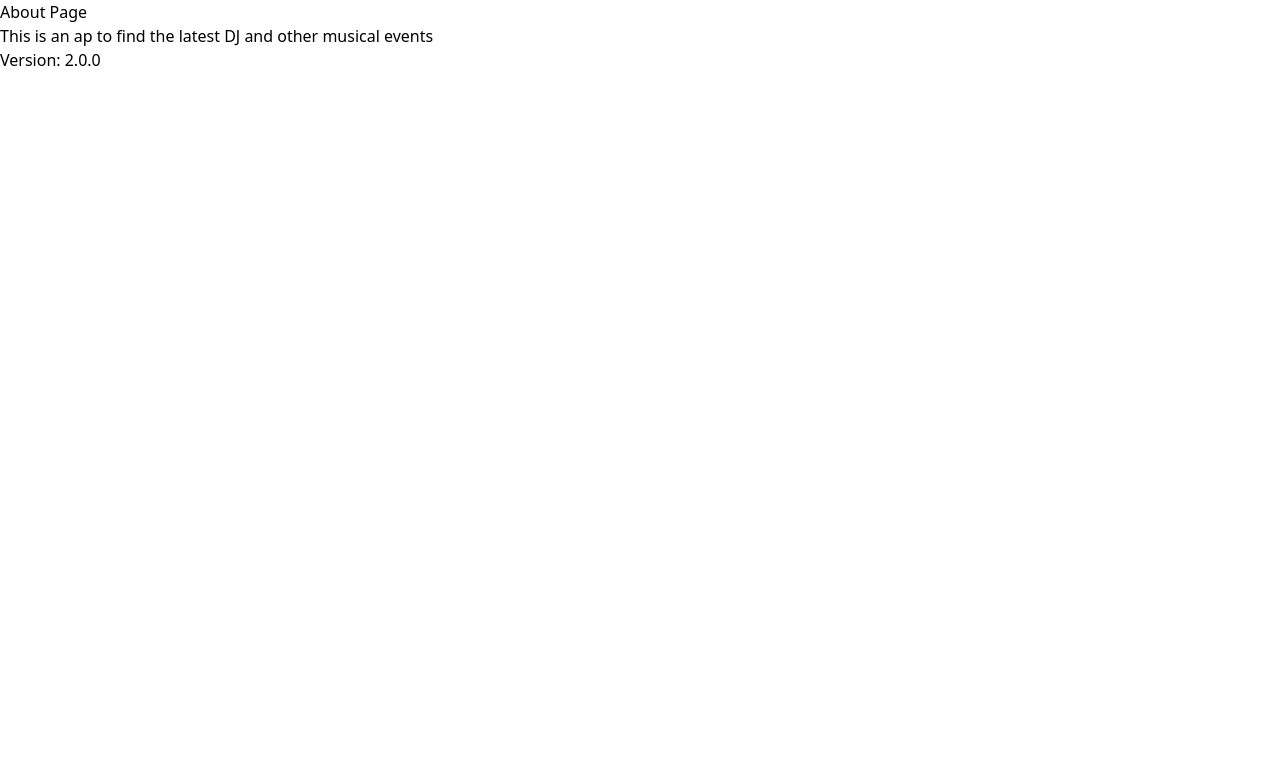
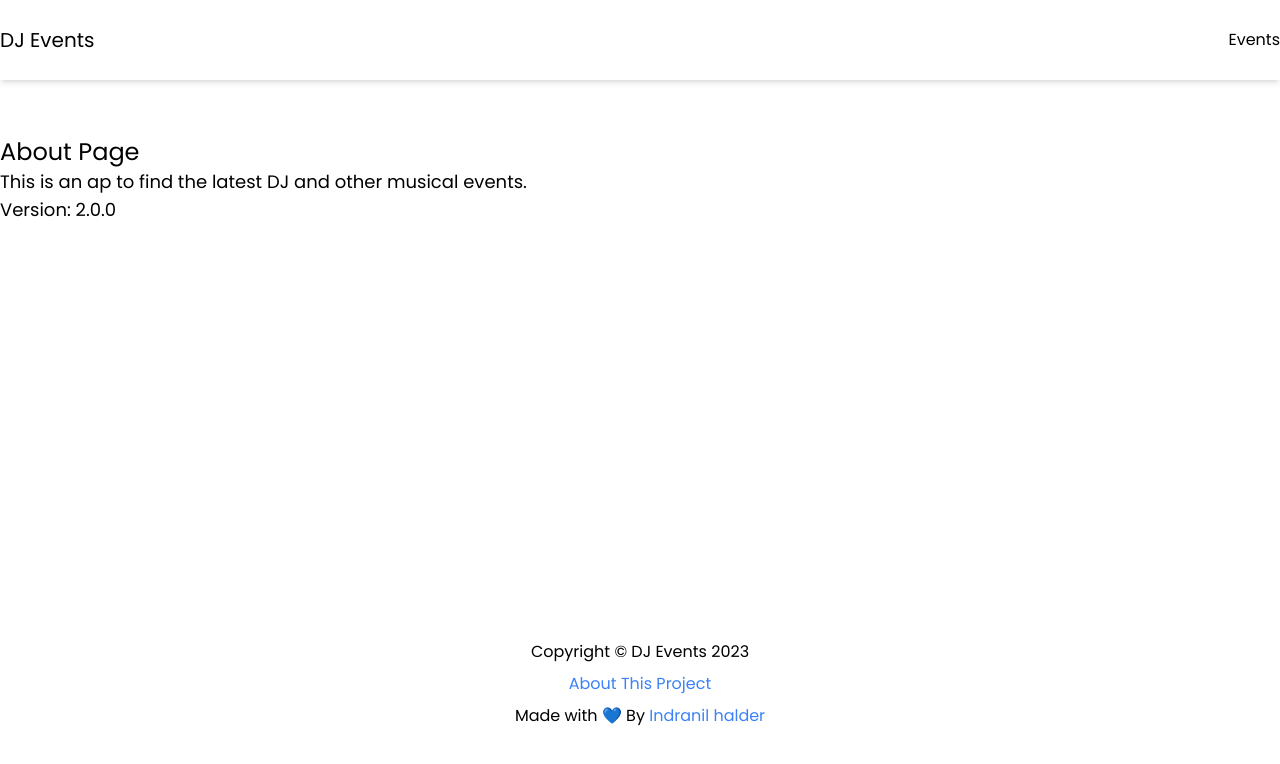
Before and after one commit to indranildeveloper/dj-events-frontend, a Next.js app: page /about in a window 1280 px wide. Shown: the top 764 px of the page. Built offline with nearby package versions, Linux system fonts and the light colour scheme.

Commit message:
Made the layout and Not Found Page

```diff
--- /dev/null
+++ b/components/Footer.js
@@ -0,0 +1,27 @@
+import Link from "next/link";
+
+const Footer = () => {
+  return (
+    <footer className="container mx-auto mt-auto py-6 flex flex-col items-center justify-center gap-2">
+      <p>Copyright &copy; DJ Events 2023</p>
+      <p>
+        <Link href="/about" className="text-blue-500">
+          About This Project
+        </Link>
+      </p>
+      <p>
+        Made with 💙 By{" "}
+        <a
+          href="https://github.com/indranildeveloper"
+          target="_blank"
+          rel="noopenner noreferrer"
+          className="text-blue-500"
+        >
+          Indranil halder
+        </a>
+      </p>
+    </footer>
+  );
+};
+
+export default Footer;
--- /dev/null
+++ b/components/Header.js
@@ -0,0 +1,30 @@
+import Link from "next/link";
+
+const Header = () => {
+  return (
+    <header className="shadow-md">
+      <div className="container mx-auto flex justify-between items-center h-20">
+        <div className="logo">
+          <Link href="/" className="text-xl transition-all hover:text-blue-500">
+            DJ Events
+          </Link>
+        </div>
+
+        <nav>
+          <ul>
+            <li>
+              <Link
+                href="/events"
+                className="transition-all hover:text-blue-500"
+              >
+                Events
+              </Link>
+            </li>
+          </ul>
+        </nav>
+      </div>
+    </header>
+  );
+};
+
+export default Header;
--- /dev/null
+++ b/components/Layout.js
@@ -0,0 +1,26 @@
+import Head from "next/head";
+import Header from "./Header";
+import Footer from "./Footer";
+
+const Layout = ({ title, keywords, description, children }) => {
+  return (
+    <div>
+      <Head>
+        <title>{title}</title>
+        <meta name="description" content={description} />
+        <meta name="keywords" content={keywords} />
+      </Head>
+      <Header />
+      <div className="container mx-auto mt-14 min-h-[60vh]">{children}</div>
+      <Footer />
+    </div>
+  );
+};
+
+Layout.defaultProps = {
+  title: "DJ Events | Find the hottest parties",
+  description: "Find the latest DJ and other musical events",
+  keywords: "music, dj, edm, events",
+};
+
+export default Layout;
--- a/package.json
+++ b/package.json
@@ -17,6 +17,7 @@
     "postcss": "^8.4.21",
     "react": "18.2.0",
     "react-dom": "18.2.0",
+    "react-icons": "^4.7.1",
     "tailwindcss": "^3.2.4"
   }
 }
--- /dev/null
+++ b/pages/404.js
@@ -0,0 +1,24 @@
+import Link from "next/link";
+import { FaExclamationTriangle, FaArrowLeft } from "react-icons/fa";
+import Layout from "@/components/Layout";
+
+const NotFoundPage = () => {
+  return (
+    <Layout title="Page Not Found">
+      <div className="flex flex-col gap-8 items-center justify-center">
+        <h1 className="text-9xl flex items-center gap-8">
+          <FaExclamationTriangle className="text-rose-600" /> 404
+        </h1>
+        <h4 className="text-4xl">Sorry! Page Not Found!</h4>
+        <Link
+          href="/"
+          className="px-10 py-4 text-lg bg-blue-500 text-white rounded-md transition-all hover:bg-blue-600 flex items-center justify-center gap-4"
+        >
+          <FaArrowLeft /> Go Home
+        </Link>
+      </div>
+    </Layout>
+  );
+};
+
+export default NotFoundPage;
--- a/pages/_app.js
+++ b/pages/_app.js
@@ -1,5 +1,15 @@
-import '@/styles/globals.css'
+import { Poppins } from "@next/font/google";
+import "@/styles/globals.css";
+
+const poppins = Poppins({
+  weight: "400",
+  subsets: ["latin"],
+});
 
 export default function App({ Component, pageProps }) {
-  return <Component {...pageProps} />
+  return (
+    <main className={poppins.className}>
+      <Component {...pageProps} />
+    </main>
+  );
 }
--- a/pages/about.js
+++ b/pages/about.js
@@ -1,10 +1,15 @@
+import Layout from "@/components/Layout";
+
 const AboutPage = () => {
   return (
-    <div>
-      <h1>About Page</h1>
-      <p>This is an ap to find the latest DJ and other musical events</p>
-      <p>Version: 2.0.0</p>
-    </div>
+    <Layout title="About DJ Events">
+      <h1 className="text-2xl">About Page</h1>
+      <p className="text-lg">
+        This is an ap to find the latest DJ and other musical events.
+      </p>
+      <p className="text-lg">Version: 2.0.0</p>
+    </Layout>
   );
 };
+
 export default AboutPage;
--- a/pages/events/[slug].js
+++ b/pages/events/[slug].js
@@ -1,8 +1,11 @@
+import Layout from "@/components/Layout";
+
 const EventPage = () => {
   return (
-    <div>
-      <h1>My Event</h1>
-    </div>
+    <Layout>
+      <h1 className="text-2xl">My Event</h1>
+    </Layout>
   );
 };
+
 export default EventPage;
--- a/pages/events/add.js
+++ b/pages/events/add.js
@@ -1,5 +1,11 @@
+import Layout from "@/components/Layout";
+
 const AddEventPage = () => {
-  return <div>AddEventPage</div>;
+  return (
+    <Layout title="Add New Event">
+      <h1 className="text-2xl">Add new Event</h1>
+    </Layout>
+  );
 };
 
 export default AddEventPage;
--- a/pages/events/index.js
+++ b/pages/events/index.js
@@ -1,8 +1,10 @@
+import Layout from "@/components/Layout";
+
 const EventsPage = () => {
   return (
-    <div>
-      <h1>My Events</h1>
-    </div>
+    <Layout>
+      <h1 className="text-2xl">My Events</h1>
+    </Layout>
   );
 };
 
--- a/pages/index.js
+++ b/pages/index.js
@@ -1,8 +1,10 @@
+import Layout from "@/components/Layout";
+
 const HomePage = () => {
   return (
-    <div>
+    <Layout>
       <h1>Home Page</h1>
-    </div>
+    </Layout>
   );
 };
 
```
Also changed, not shown: 1 other file (tests, documents, lock files or other folders).
